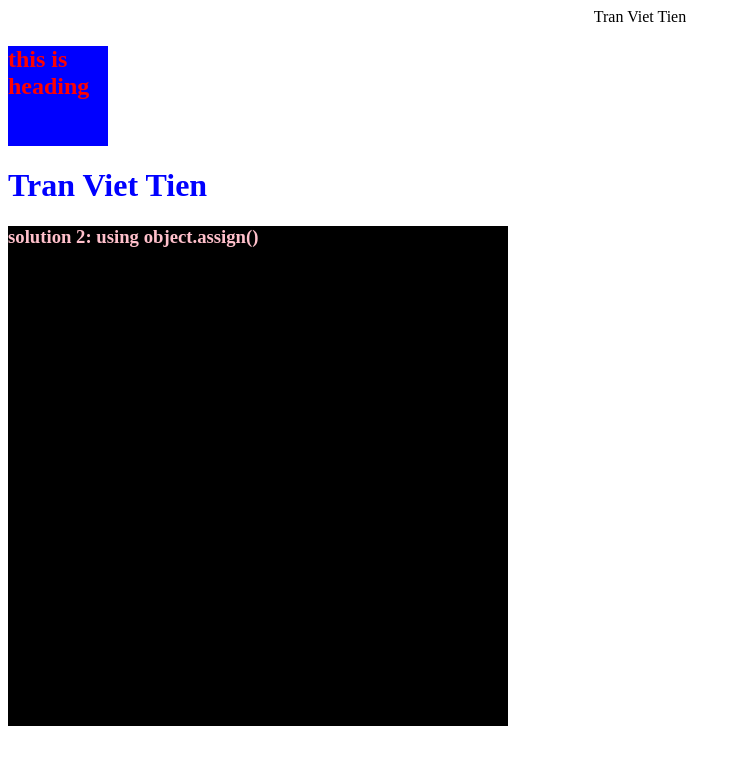
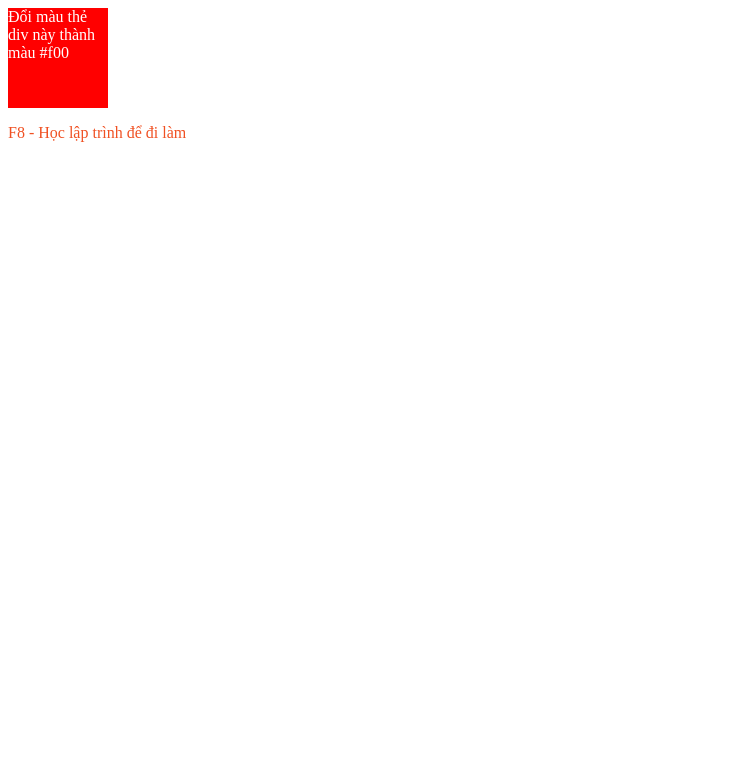
Before and after one commit to itsTranT1706/JavaScript_Leanring, a plain HTML site: page index.html in a window 1280 px wide. Shown: the whole page, without its empty margins (0-741 px from the left). Drawn offline with Linux system fonts and the light colour scheme.

Commit message:
practice DOM CSS

```diff
--- a/Example/array.js
+++ b/Example/array.js
@@ -1,20 +1,11 @@
-let boxElement = document.querySelector(".box");
-console.log([boxElement]);
-document.write("<h1>Tran Viet Tien</h1>");
-let node = document.querySelector("h1");
-node.setAttribute("style", "color:blue");
-let nodeHeading = document.querySelector(".heading");
-let nodeText =document.querySelector(".text");
-nodeText.innerHTML=`<h2 style="color:red">this is heading</h2>`
-nodeHeading.style.color ="green"
-nodeHeading.style.width = "100px";
-nodeHeading.style.height= "100px";
-nodeHeading.style.backgroundColor = "blue";
-document.write("<h3>solution 2:  using object.assign()</h3>");
-let target = document.querySelector("h3");
-Object.assign(target.style, {
-    backgroundColor:"black",
-    color:"pink",
-    width : "500px",
-    height: "500px",
-})
+// //solution1:
+// let nodeRed = document.querySelector(".red");
+// let nodeP = document.querySelector("p");
+// nodeP.setAttribute("style","color:#f05123");
+// nodeRed.setAttribute("style","background-color:#f00");
+
+//solution 2:
+let nodeRed = document.querySelector(".red");
+nodeRed.style.backgroundColor = "#f00";
+let nodeP = document.querySelector("p");
+nodeP.style.color="#f05123";
--- a/index.html
+++ b/index.html
@@ -2,17 +2,18 @@
 <html>
 <head>
     <title>Document</title>
+    <style>
+        div {
+            width: 100px;
+            height: 100px;
+            background-color: #000;
+            color: #fff;
+        }
+    </style>
 </head>
 <body>
-
-    <div class="box" contenteditable="" style="text-align: center;">
-         Tran Viet Tien
-    </div>
-    <div class="heading">
-        <div class="text">
-
-        </div>
-    </div>
-    <script src="Example/array.js"></script>
+    <div class="red">Đổi màu thẻ div này thành màu #f00</div>
+    <p>F8 - Học lập trình để đi làm</p>
 </body>
+<script src="Example/array.js"></script>
 </html>
```
